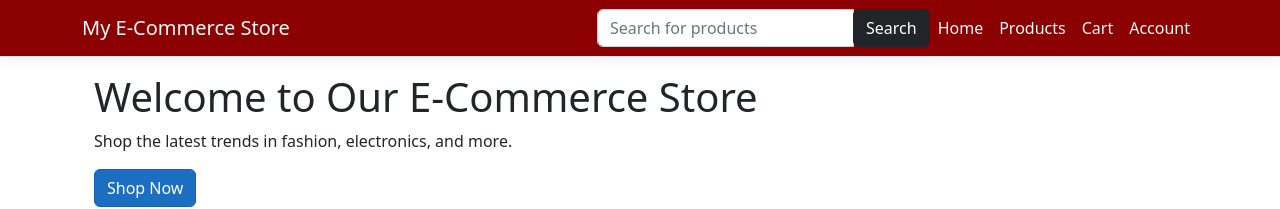
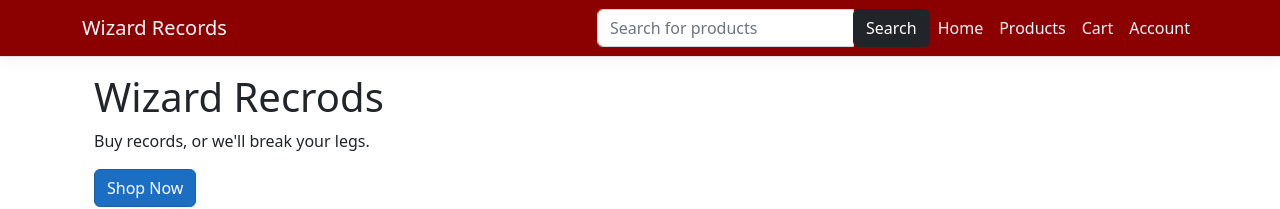
Before and after one commit to thatscringebro/TPWebWizards, a React (Create React App) app in the folder ClientApp/: page / in a window 1280 px wide. Shown: the top 209 px of the page. Built offline with nearby package versions, Linux system fonts and the light colour scheme.

Commit message:
Push texte infos

```diff
--- a/ClientApp/src/components/Home.js
+++ b/ClientApp/src/components/Home.js
@@ -10,8 +10,8 @@ export class Home extends Component {
         <section className="hero-banner">
           {/* Hero banner content goes here */}
           <Container>
-            <h1>Welcome to Our E-Commerce Store</h1>
-            <p>Shop the latest trends in fashion, electronics, and more.</p>
+            <h1>Wizard Recrods</h1>
+            <p>Buy records, or we'll break your legs.</p>
             <a href="/products" className="btn btn-primary">Shop Now</a>
           </Container>
         </section>
--- a/ClientApp/src/components/NavMenu.js
+++ b/ClientApp/src/components/NavMenu.js
@@ -35,7 +35,7 @@ export class NavMenu extends Component {
     return (
       <header>
           <Navbar style={{ backgroundColor: 'darkred' }} className="navbar-expand-sm navbar-toggleable-sm ng-white border-bottom box-shadow mb-3" container light>
-          <NavbarBrand tag={Link} to="/" className="text-light">My E-Commerce Store</NavbarBrand>
+          <NavbarBrand tag={Link} to="/" className="text-light">Wizard Records</NavbarBrand>
           <NavbarToggler onClick={this.toggleNavbar} className="mr-2" />
           <Collapse className="d-sm-inline-flex flex-sm-row-reverse" isOpen={!this.state.collapsed} navbar>
             <ul className="navbar-nav flex-grow">
```
